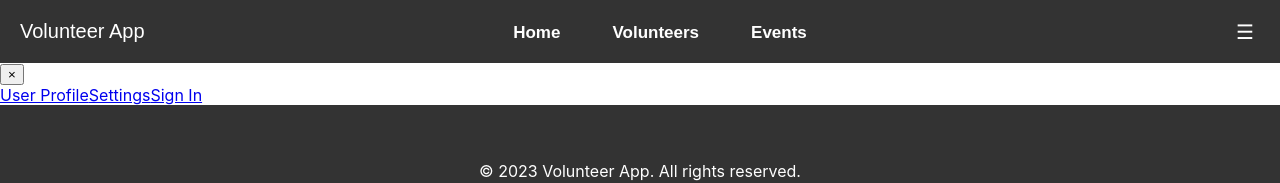
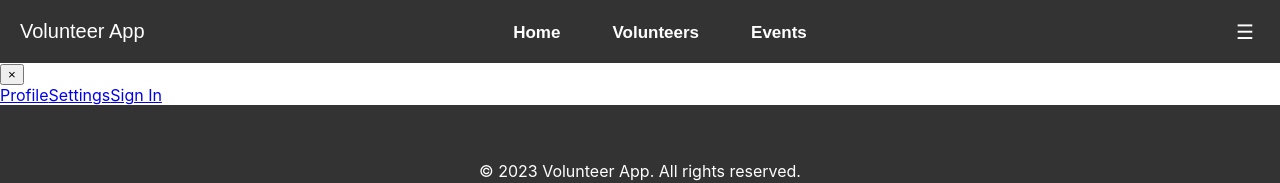
Before and after one commit to Bratasheel/VOLUNTEER-APP, a React (Create React App) app: page /users in a window 1280 px wide. Shown: the top 183 px of the page. Built offline with nearby package versions, Linux system fonts and the light colour scheme; the HTML template or start-up script is replaced by a standard one.

Commit message:
profile2

```diff
--- a/src/components/header.jsx
+++ b/src/components/header.jsx
@@ -44,7 +44,7 @@ const Header = () => {
           </button> */}
         <ul>
           <li>
-            <Link to="/profile"><svg xmlns="http://www.w3.org/2000/svg" height="15" width="13" viewBox="0 0 448 512"><path fill="#ffffff" d="M224 256A128 128 0 1 0 224 0a128 128 0 1 0 0 256zm-45.7 48C79.8 304 0 383.8 0 482.3C0 498.7 13.3 512 29.7 512H418.3c16.4 0 29.7-13.3 29.7-29.7C448 383.8 368.2 304 269.7 304H178.3z"/></svg>My Profile</Link>
+            <Link to="/profile"><svg xmlns="http://www.w3.org/2000/svg" height="15" width="13" viewBox="0 0 448 512"><path fill="#ffffff" d="M224 256A128 128 0 1 0 224 0a128 128 0 1 0 0 256zm-45.7 48C79.8 304 0 383.8 0 482.3C0 498.7 13.3 512 29.7 512H418.3c16.4 0 29.7-13.3 29.7-29.7C448 383.8 368.2 304 269.7 304H178.3z"/></svg>Profile</Link>
           </li>
           <li>
             <Link to="/setting"><svg xmlns="http://www.w3.org/2000/svg" height="14" width="14" viewBox="0 0 512 512"><path fill="#ffffff" d="M495.9 166.6c3.2 8.7 .5 18.4-6.4 24.6l-43.3 39.4c1.1 8.3 1.7 16.8 1.7 25.4s-.6 17.1-1.7 25.4l43.3 39.4c6.9 6.2 9.6 15.9 6.4 24.6c-4.4 11.9-9.7 23.3-15.8 34.3l-4.7 8.1c-6.6 11-14 21.4-22.1 31.2c-5.9 7.2-15.7 9.6-24.5 6.8l-55.7-17.7c-13.4 10.3-28.2 18.9-44 25.4l-12.5 57.1c-2 9.1-9 16.3-18.2 17.8c-13.8 2.3-28 3.5-42.5 3.5s-28.7-1.2-42.5-3.5c-9.2-1.5-16.2-8.7-18.2-17.8l-12.5-57.1c-15.8-6.5-30.6-15.1-44-25.4L83.1 425.9c-8.8 2.8-18.6 .3-24.5-6.8c-8.1-9.8-15.5-20.2-22.1-31.2l-4.7-8.1c-6.1-11-11.4-22.4-15.8-34.3c-3.2-8.7-.5-18.4 6.4-24.6l43.3-39.4C64.6 273.1 64 264.6 64 256s.6-17.1 1.7-25.4L22.4 191.2c-6.9-6.2-9.6-15.9-6.4-24.6c4.4-11.9 9.7-23.3 15.8-34.3l4.7-8.1c6.6-11 14-21.4 22.1-31.2c5.9-7.2 15.7-9.6 24.5-6.8l55.7 17.7c13.4-10.3 28.2-18.9 44-25.4l12.5-57.1c2-9.1 9-16.3 18.2-17.8C227.3 1.2 241.5 0 256 0s28.7 1.2 42.5 3.5c9.2 1.5 16.2 8.7 18.2 17.8l12.5 57.1c15.8 6.5 30.6 15.1 44 25.4l55.7-17.7c8.8-2.8 18.6-.3 24.5 6.8c8.1 9.8 15.5 20.2 22.1 31.2l4.7 8.1c6.1 11 11.4 22.4 15.8 34.3zM256 336a80 80 0 1 0 0-160 80 80 0 1 0 0 160z"/></svg>Settings</Link>
--- a/src/pages/userbar.jsx
+++ b/src/pages/userbar.jsx
@@ -10,7 +10,7 @@ const UserRetractableSidebar = ({ isOpen, onClose }) => {
         &times;
       </button>
       <div className="sidebar-content">
-        <Link to="/profile">User Profile</Link>
+        <Link to="/profile">Profile</Link>
         <Link to="/setting">Settings</Link>
         <Link to="/signin">Sign In</Link>
       </div>
```
